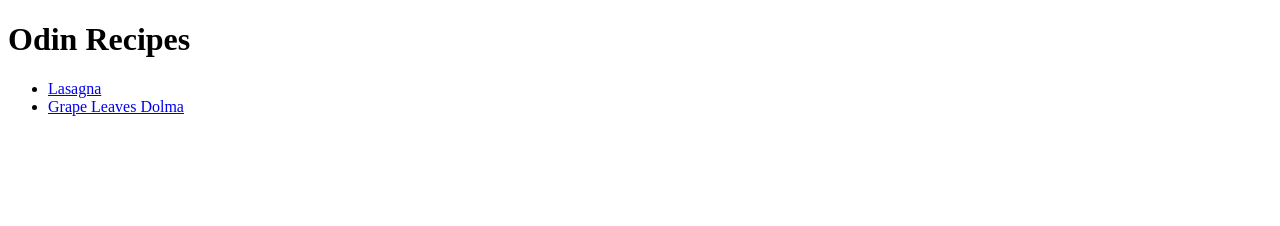
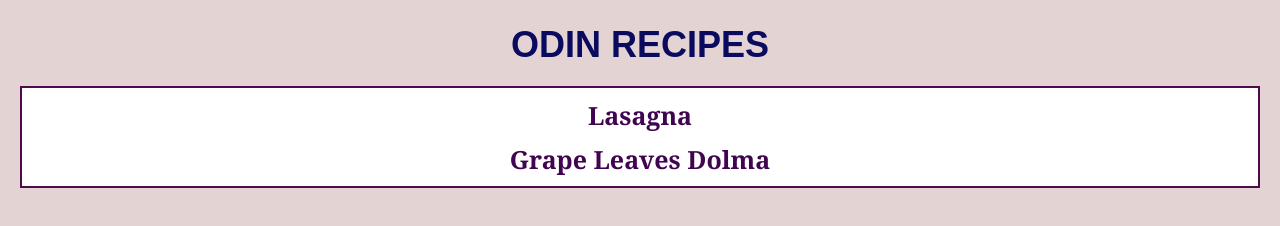
Before and after one commit to olenamolla/odin-recipes, a plain HTML site: page index.html in a window 1280 px wide. Drawn offline with Linux system fonts and the light colour scheme.

Commit message:
Style a homepage of recipe website

```diff
--- a/index.html
+++ b/index.html
@@ -3,6 +3,7 @@
 	<head>
 	  <meta charset="UTF-8">
 	  <title>My First Webpage</title>
+	  <link rel="stylesheet" href="styles.css">
 	</head>
 
 	<body>
--- /dev/null
+++ b/styles.css
@@ -0,0 +1,40 @@
+body {
+    background-color: rgb(228, 211, 211);
+    color: #0a0a0a;
+    font-family: Arial, sans-serif;
+    font-size: larger;
+    text-align: center;
+    margin: 20px;
+}
+
+h1 {
+    font-size: 36px;
+    color: rgb(10, 11, 95);
+    text-transform: uppercase;
+    margin-bottom: 20px;
+    font-weight: bolder;
+}
+
+ul {
+    list-style: none;
+    padding: 0;
+    background-color: white;
+    border: 2px solid #50094d;
+}
+
+li {
+    margin: 10px 0;
+    font-family: Georgia, 'Times New Roman', Times, serif;
+}
+
+a {
+    text-decoration: none;
+    color: rgb(64, 4, 81);
+    font-size: 25px;
+    font-weight: bold;
+}
+
+a:hover {
+    color:rgb(43, 13, 56);
+    text-decoration: underline;
+}
```
